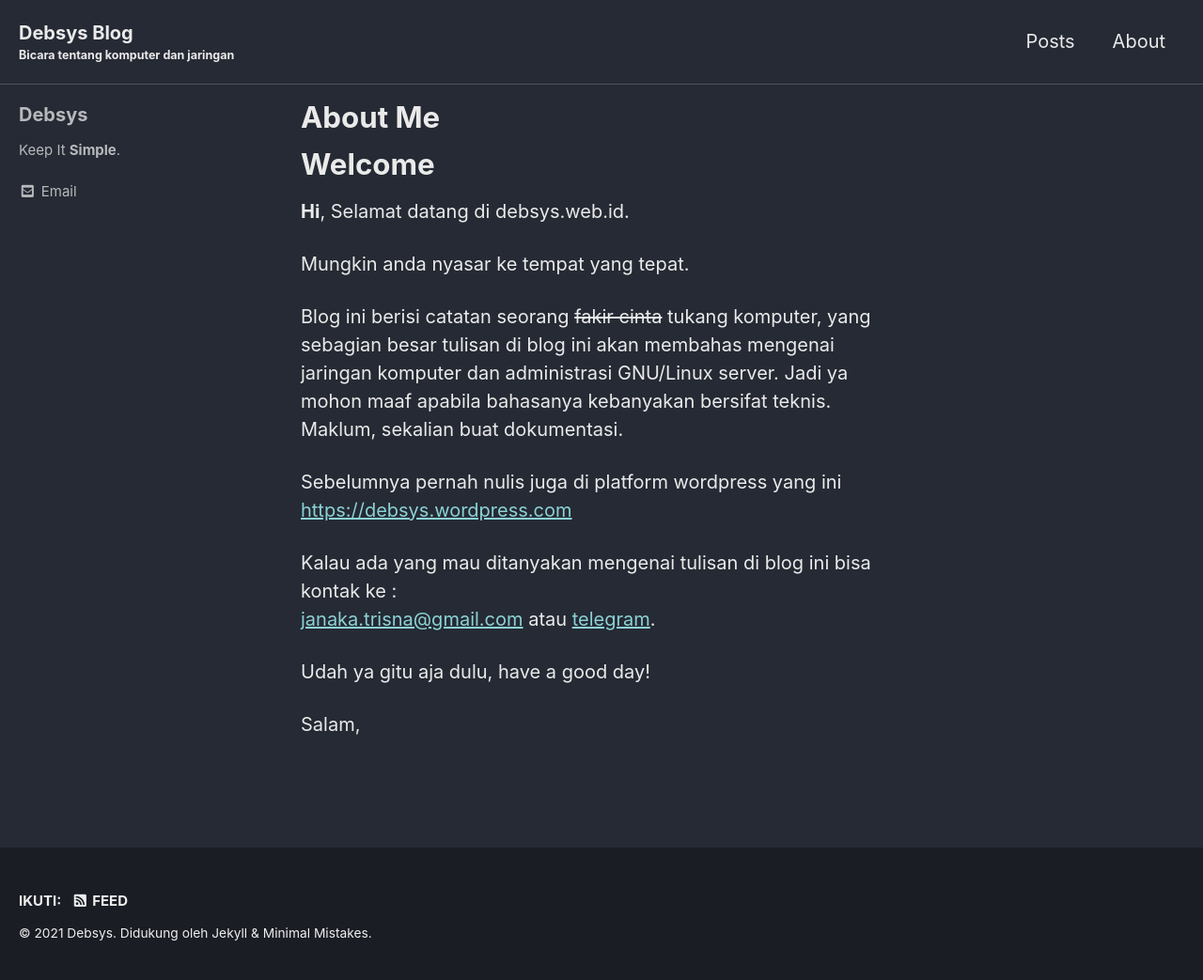
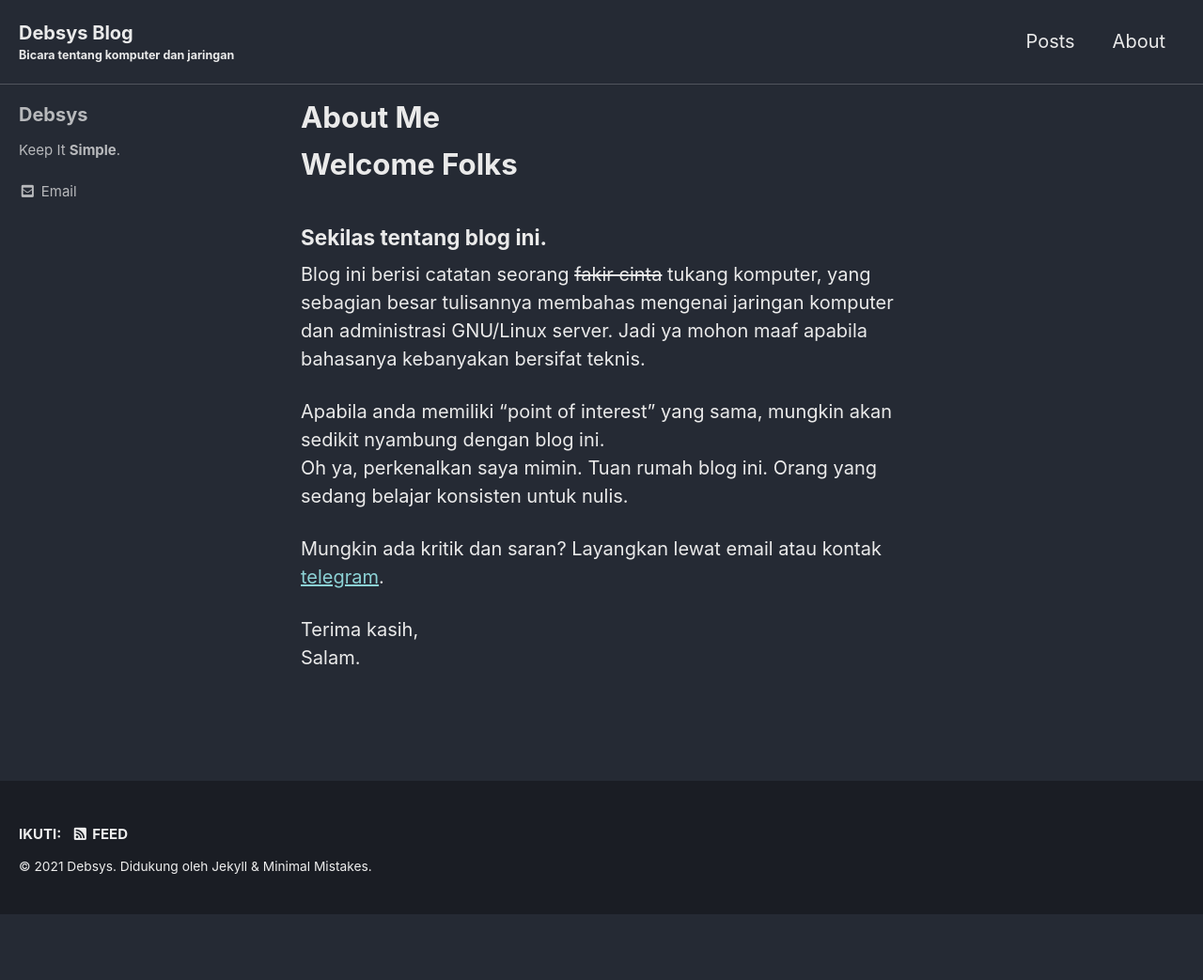
Before and after one commit to debsys/debsys.github.io, a Jekyll site: the page built from _pages/about.md, in a window 1280 px wide. Shown: the whole page at 94% size. Built offline with Jekyll 4.4.1, drawn with Linux system fonts in a browser that asks for light colours; cached includes are drawn as plain includes; after the commit the page ends 973 px from its top, so only the background shows below that.

Commit message:
Update about.md

```diff
--- a/_pages/about.md
+++ b/_pages/about.md
@@ -4,20 +4,17 @@ title: "About Me"
 layout : single
 author_profile: true
 ---
+# Welcome Folks
 
-# Welcome
+### Sekilas tentang blog ini.
 
-**Hi**, Selamat datang di debsys.web.id.
+Blog ini berisi catatan seorang <s>fakir cinta</s> tukang komputer, yang sebagian besar tulisannya membahas mengenai jaringan komputer dan administrasi GNU/Linux server. Jadi ya mohon maaf apabila bahasanya kebanyakan bersifat teknis.
 
-Mungkin anda nyasar ke tempat yang tepat.
+Apabila anda memiliki "point of interest" yang sama, mungkin akan sedikit nyambung dengan blog ini.
+Oh ya, perkenalkan saya mimin. Tuan rumah blog ini. Orang yang sedang belajar konsisten untuk nulis.
 
-Blog ini berisi catatan seorang <s> fakir cinta</s> tukang komputer, yang sebagian besar tulisan di blog ini akan membahas mengenai jaringan komputer dan administrasi GNU/Linux server. Jadi ya mohon maaf apabila bahasanya kebanyakan bersifat teknis. Maklum, sekalian buat dokumentasi.
+Mungkin ada kritik dan saran?
+Layangkan lewat email atau kontak [telegram](https://t.me/laredusun).
 
-Sebelumnya pernah nulis juga di platform wordpress yang ini <a rel="noreferrer noopener" href="https://debsys.wordpress.com" target="_blank">https://debsys.wordpress.com</a>
-
-Kalau ada yang mau ditanyakan mengenai tulisan di blog ini bisa kontak ke :
-<a rel="noreferrer noopener" href="mailto:janaka.trisna@gmail.com" target="_blank">janaka.trisna@gmail.com</a> atau  <a rel="noreferrer noopener" href="https://t.me/laredusun" target="_blank">telegram</a>.
-
-Udah ya gitu aja dulu, have a good day!
-
-Salam,
+Terima kasih,
+Salam.
```
